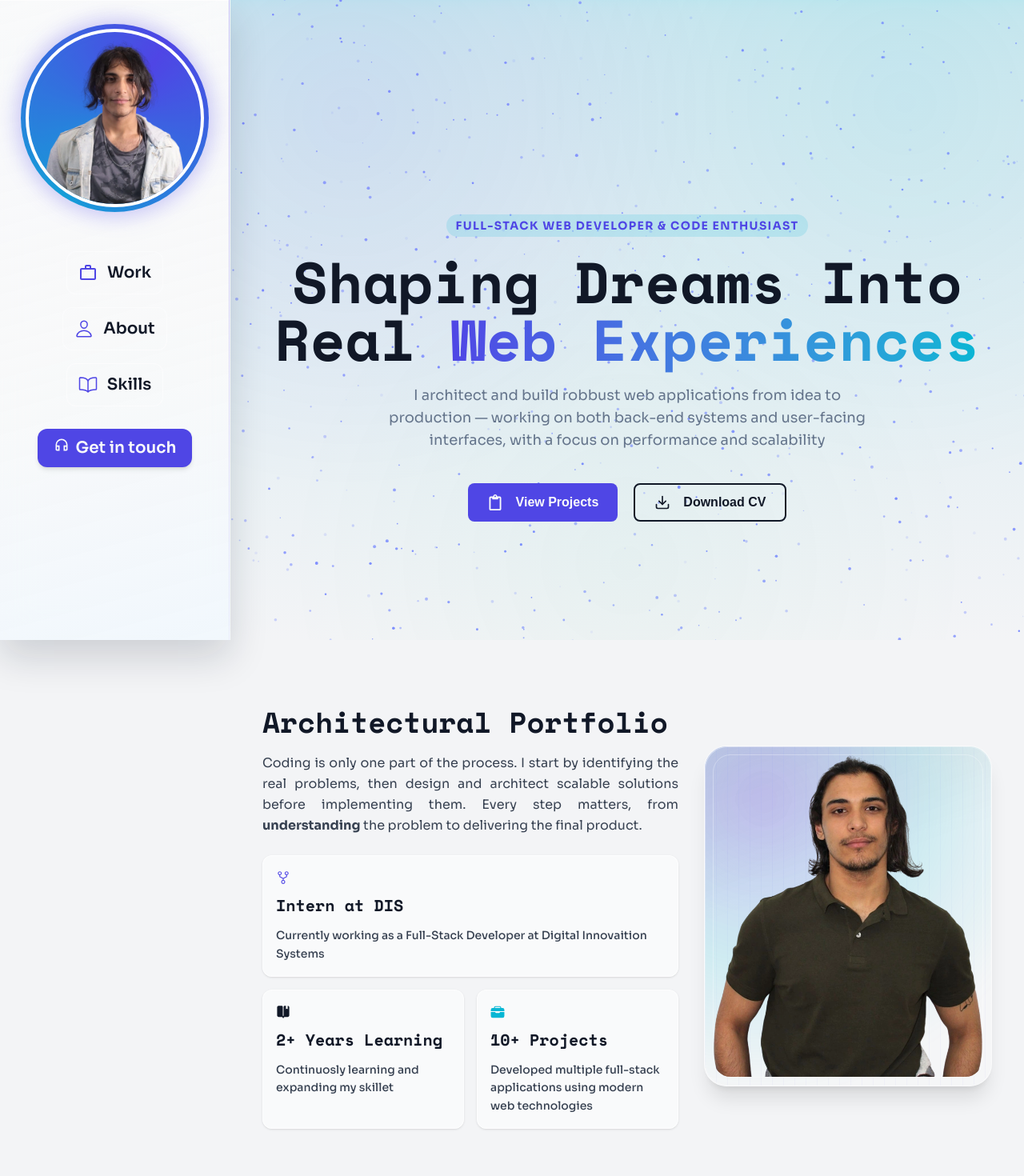
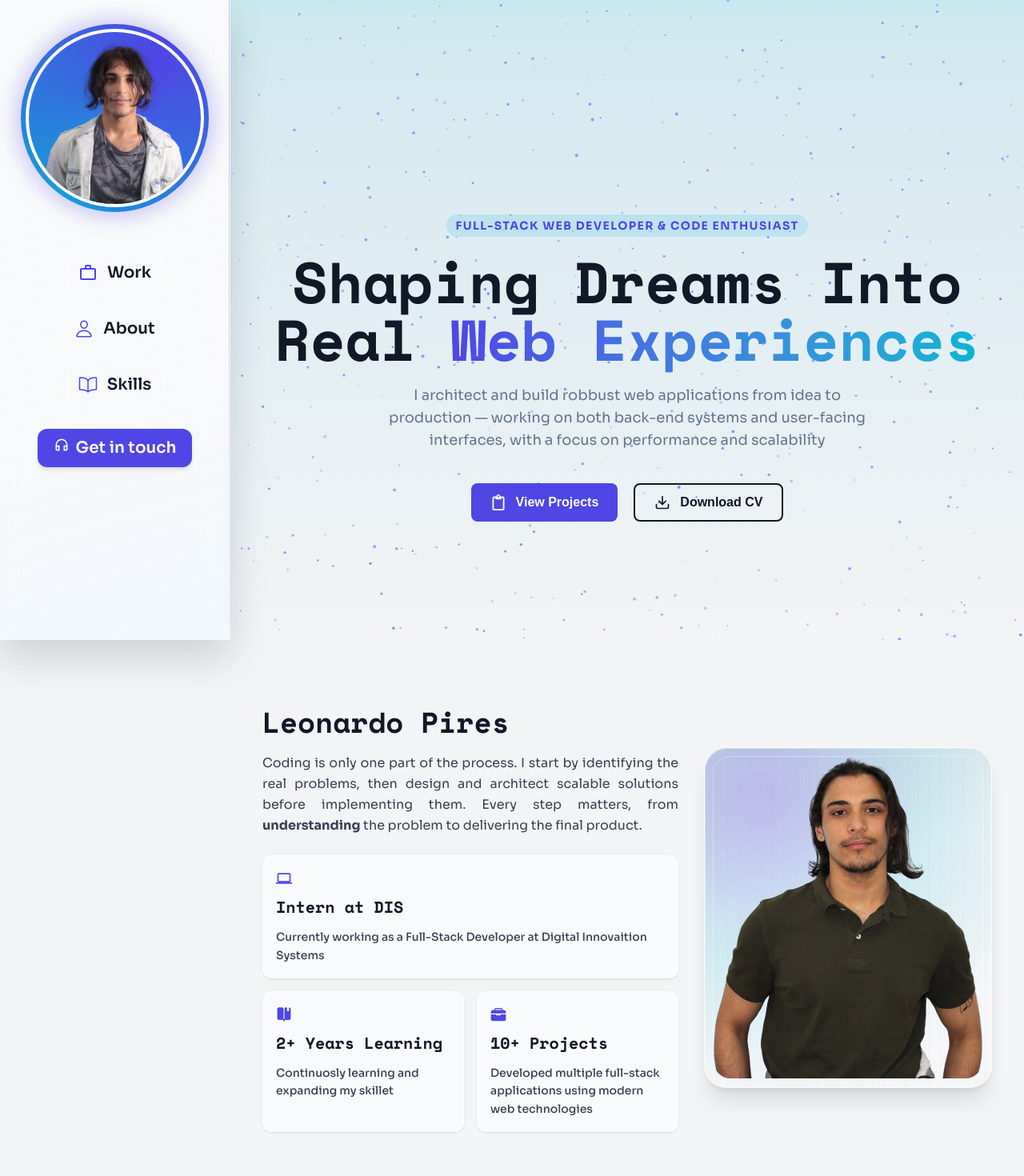
Before and after one commit to leonardojpires/personal-website, a React (Vite) app: page / in a window 1280 px wide. Shown: the top 1470 px of the page at 80% size. Built offline with nearby package versions, Linux system fonts and the light colour scheme.

Commit message:
refactor: minimal layout changes

```diff
--- a/src/components/SnowBackground/SnowBackground.jsx
+++ b/src/components/SnowBackground/SnowBackground.jsx
@@ -9,7 +9,7 @@ export default function SnowBackground() {
         background="transparent"
         minSize={0.7}
         maxSize={2}
-        particleDensity={120}
+        particleDensity={100}
         speed={1.5}
         particleColor="#7c8cff"
       />
--- a/src/components/SnowBackground/index.css
+++ b/src/components/SnowBackground/index.css
@@ -23,10 +23,10 @@
   inset: 0;
   z-index: 1;
   pointer-events: none;
-  background:
+  /* background:
     radial-gradient(circle at 15% 18%, rgba(79, 70, 229, 0.08), transparent 44%),
     radial-gradient(circle at 85% 16%, rgba(6, 182, 212, 0.07), transparent 44%),
-    radial-gradient(circle at 50% 88%, rgba(16, 185, 129, 0.04), transparent 50%);
+    radial-gradient(circle at 50% 88%, rgba(16, 185, 129, 0.04), transparent 50%); */
 }
 
 @media (prefers-reduced-motion: reduce) {
--- a/src/layouts/About/About.jsx
+++ b/src/layouts/About/About.jsx
@@ -9,9 +9,9 @@ export default function About() {
     <section id="about" className="about-section" aria-labelledby="about-title">
       <div className="about-container">
         <h2 className="about-title font-headline" id="about-title">About Me</h2>
-        <span className="about-subtitle font-body">
+        {/* <span className="about-subtitle font-body">
           Turning Ideas Into Code
-        </span>
+        </span> */}
         <p className="about-description font-body">
           With over 2 years experience in full-stack development, I am specialized in building scalable and scalable web applications that deliver exceptional user experiences and measurable business value. My approach combines technical expertise with a deep understanding of user needs
         </p>
--- a/src/layouts/About/index.css
+++ b/src/layouts/About/index.css
@@ -5,11 +5,11 @@
 }
 
 .about-container {
-    @apply flex flex-col items-center justify-center;
+    @apply flex flex-col items-center justify-center px-4;
 }
 
 .about-title {
-    @apply text-3xl text-(--gray-900) font-bold mb-8;;
+    @apply text-3xl text-(--gray-900) font-bold;
 }
 
 .about-subtitle {
@@ -17,7 +17,7 @@
 }
 
 .about-description {
-    @apply text-lg text-(--gray-700) max-w-2xl text-center mb-8;
+    @apply text-lg text-(--gray-700) max-w-2xl text-center mt-4 mb-8;
 }
 
 .about-skills {
--- a/src/layouts/CTA/index.css
+++ b/src/layouts/CTA/index.css
@@ -5,7 +5,7 @@
 }
 
 .cta-container {
-    @apply flex flex-col items-center text-center px-2 md:px-10 py-16 lg:rounded-3xl;
+    @apply flex flex-col items-center text-center px-2 md:px-10 py-16;
     background: #242242;
     background: radial-gradient(circle,rgba(36, 34, 66, 1) 24%, rgba(12, 12, 33, 1) 100%);
 }
--- a/src/layouts/Hero/Hero.jsx
+++ b/src/layouts/Hero/Hero.jsx
@@ -22,7 +22,7 @@ export default function Hero() {
           animate={{ opacity: 1, x: 0 }}
           transition={{ duration: 0.65, ease: "easeOut" }}
         >
-          <span className="tracking-widest uppercase font-bold md:text-sm text-(--color-primary) font-body text-center bg-(--color-secondary)/15 px-3 py-1 rounded-full bg-clip-border">
+          <span className="tracking-widest uppercase font-bold text-xs md:text-sm text-(--color-primary) font-body text-center bg-(--color-secondary)/15 px-3 py-1 rounded-full bg-clip-border">
             Full-stack Web Developer & Code Enthusiast
           </span>
           <h1
@@ -34,18 +34,18 @@ export default function Hero() {
               Web Experiences
             </span>
           </h1>
-          <p className="md:text-lg text-(--gray-500) mt-5 font-body w-2/3">
+          <p className="md:text-lg text-(--gray-500) mt-5 font-body md:w-2/3">
             I architect and build robbust web applications from idea to production — working on both back-end systems and user-facing interfaces, with a focus on performance and scalability
           </p>
           <div className="hero-buttons font-bold">
-            <div className="button-view-projects flex gap-4">
+            <div className="hero-button button-view-projects flex gap-4">
               <FaRegClipboard size={20}/>
               <a href="#featured-projects">
                 View Projects
               </a>
             </div>
 
-            <div className="button-download-cv flex gap-4">
+            <div className="hero-button button-download-cv flex gap-4">
               <LuDownload size={20}/>
               <a
                 href={cvFile}
--- a/src/layouts/Hero/index.css
+++ b/src/layouts/Hero/index.css
@@ -12,12 +12,16 @@
     @apply flex flex-row justify-center sm:justify-start gap-5 mt-10;
 }
 
+.hero-button {
+    @apply inline-flex items-center justify-center gap-3 px-1.5 py-2 md:px-6 md:py-2.5 duration-300 ease-in-out;
+}
+
 .button-view-projects {
-    @apply inline-flex items-center justify-center bg-(--color-primary) text-(--gray-50) px-6 py-2.5 rounded-lg cursor-pointer transition-transform duration-300 ease-in-out;
+    @apply bg-(--color-primary) text-(--gray-50) rounded-lg cursor-pointer transition-transform;
 }
 
 .button-download-cv {
-    @apply inline-flex items-center justify-center bg-transparent border-2 border-(--gray-900) text-(--gray-900) px-6 py-2.5 rounded-lg cursor-pointer transition-all duration-300 ease-in-out;
+    @apply bg-transparent border-2 border-(--gray-900) text-(--gray-900) rounded-lg cursor-pointer transition-all;
 }
 
 .button-view-projects:hover {
--- a/src/layouts/Presentation/Presentation.jsx
+++ b/src/layouts/Presentation/Presentation.jsx
@@ -4,10 +4,9 @@ import { motion as Motion } from "framer-motion";
 import HeroCards from "./../../components/HeroCard/HeroCards";
 import {
   IoBriefcase,
-  IoFlash,
-  IoFolderOpenOutline,
 } from "react-icons/io5";
 import { IoIosBookmarks, IoIosGitNetwork } from "react-icons/io";
+import { MdComputer } from "react-icons/md";
 
 export default function Presentation() {
   return (
@@ -19,7 +18,7 @@ export default function Presentation() {
         transition={{ duration: 0.65, delay: 0.1, ease: "easeOut" }}
       >
         <h2 className="presentation-title font-headline">
-          Architectural Portfolio
+          Leonardo Pires
         </h2>
         <p className="presentation-description font-body">
           Coding is only one part of the process. I start by identifying the real problems, then design and architect scalable solutions before implementing them. Every step matters, from <strong>understanding</strong> the problem to delivering the final product.
@@ -30,8 +29,8 @@ export default function Presentation() {
             <HeroCards
               mode="grid"
               icon={
-                <IoIosGitNetwork
-                  size={18}
+                <MdComputer
+                  size={20}
                   className="text-(--color-primary)"
                   aria-hidden="true"
                   focusable="false"
@@ -47,8 +46,8 @@ export default function Presentation() {
               mode="grid"
               icon={
                 <IoIosBookmarks
-                  size={18}
-                  className="text-(--gray-900)"
+                  size={20}
+                  className="text-(--color-primary)"
                   aria-hidden="true"
                   focusable="false"
                 />
@@ -61,8 +60,8 @@ export default function Presentation() {
               mode="grid"
               icon={
                 <IoBriefcase
-                  size={18}
-                  className="text-(--color-secondary)"
+                  size={20}
+                  className="text-(--color-primary)"
                   aria-hidden="true"
                   focusable="false"
                 />
```
